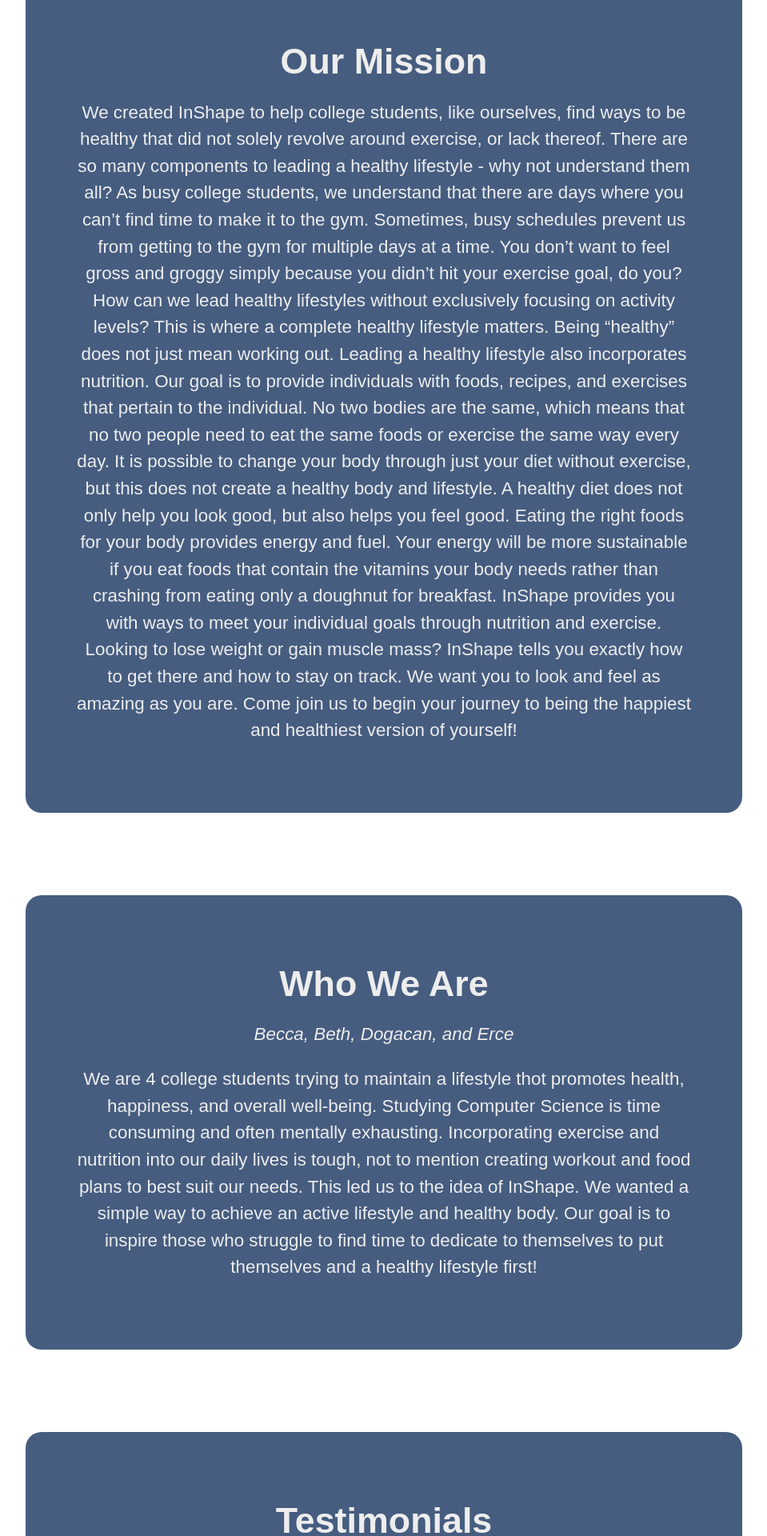
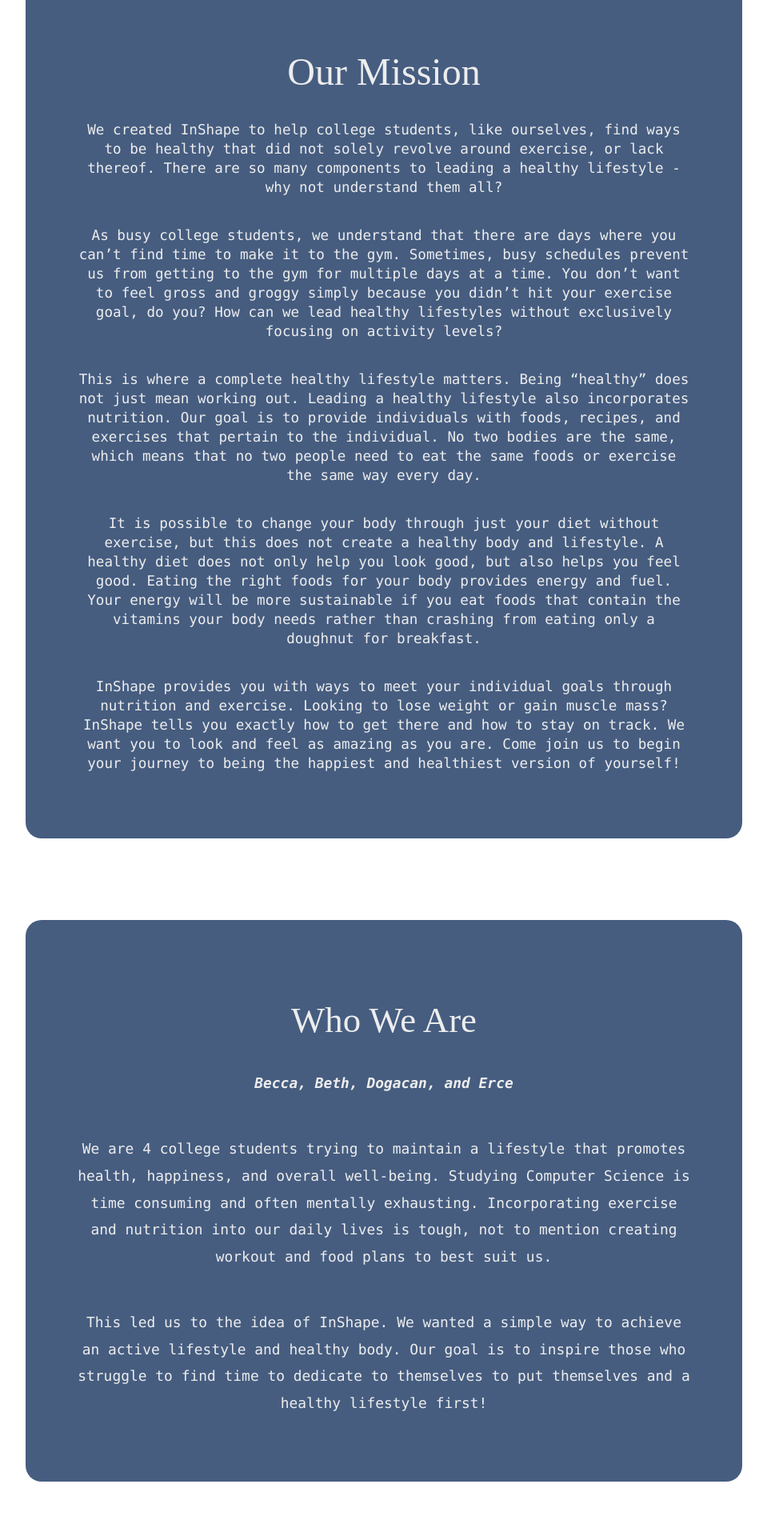
Before and after one commit to rebecca-millerr/InShape, a React (Create React App) app in the folder client/: page / in a window 1280 px wide. Shown: the part 620-2540 px from the top of the page at 80% size, without its empty margins (160-1119 px from the left). Built offline with nearby package versions, Linux system fonts and the light colour scheme.

Commit message:
updated home page and contact page

```diff
--- a/client/src/App.css
+++ b/client/src/App.css
@@ -1,5 +1,5 @@
 p, a, h1, h2, h3, h4, h5, h6 {
-	font-family: 'Raleway', sans-serif;
+	font-family: "Lucida Console", Monaco, monospace;
 }
 
 .Adjuster {
--- a/client/src/Contact.css
+++ b/client/src/Contact.css
@@ -1,3 +1,13 @@
 .Contact {
+    height: 30%;
+    width: 60%;
+    margin: 8% auto;
+    background-color: #465d80;
+    padding: 5%;
+    border-radius: 20px;
+    color: #ededed;
+    font-family: Bradley Hand, cursive;
+    font-size: 1.4em;
+    line-height: 1.5em;
 	text-align: center;
 }
--- a/client/src/Contact.js
+++ b/client/src/Contact.js
@@ -1,7 +1,8 @@
 import React from 'react'
 
+import ContactInformation from './ContactInformation';
+
 import './Contact.css';
-
 
 class Contact extends React.Component {
 	constructor() {
@@ -11,6 +12,7 @@
 	render() {
 		return (
 			<div className = "Contact">
+				<ContactInformation />
 			</div>
 		)
 	}
--- a/client/src/ContactInformation.css
+++ b/client/src/ContactInformation.css
@@ -1,21 +1,39 @@
 .ContactInformation {
-	height: 30%;
+    height: 30%;
     width: 60%;
     margin: 8% auto;
     background-color: #465d80;
     padding: 5%;
     border-radius: 20px;
     color: #ededed;
-    font-size: 1.4em;
     line-height: 1.5em;
 }
 
-.ContactUs {
-	font-size: 2em;
+.ContactHeading {
+    font-family: Bradley Hand, cursive;
+    font-size: 2.6em;
 	text-align: center;
 }
 
-.Information {
-	font-size: 1.4em;
+.ContactHeading2 {
+    font-size: 1.0em;
+    text-align: center;
+    font-family: "Lucida Console", Monaco, monospace;
+    padding-top: 2%;
+}
+
+
+.ContactText {
+    height: 30%;
+    width: 60%;
+    margin: 8% auto;
+    background-color: #465d80;
+    padding: 5%;
+    border-radius: 20px;
+    color: #ededed;
+    font-family: "Lucida Console", Monaco, monospace;
+    font-size: 1.0em;
 	text-align: center;
+    padding-top: 1%;
+    padding-bottom: 0%;
 }
--- a/client/src/MissionStatement.css
+++ b/client/src/MissionStatement.css
@@ -12,5 +12,10 @@
 
 
 .MissionHeading {
+    font-family: Bradley Hand, cursive;
+    font-size: 2em;
+}
 
+.MissionText {
+	font-family: "Lucida Console", Monaco, monospace;
 }
--- a/client/src/OurMission.css
+++ b/client/src/OurMission.css
@@ -6,14 +6,39 @@
     padding: 5%;
     border-radius: 20px;
     color: #ededed;
-    font-size: 1.4em;
     line-height: 1.5em;
 }
 
 .OurMissionHeading {
-
+    font-family: Bradley Hand, cursive;
+    font-size: 3em;
 }
 
-.OurMissionText {
+.OurMissionText1 {
+	font-family: "Lucida Console", Monaco, monospace;
+    font-size: 1.1em;
+}
 
+.OurMissionText2 {
+    font-family: "Lucida Console", Monaco, monospace;
+    font-size: 1.1em;
+    padding-top: 2.4%;
 }
+
+.OurMissionText3 {
+    font-family: "Lucida Console", Monaco, monospace;
+    font-size: 1.1em;
+    padding-top: 2.4%;
+}
+
+.OurMissionText4 {
+    font-family: "Lucida Console", Monaco, monospace;
+    font-size: 1.1em;
+    padding-top: 2.4%;
+}
+
+.OurMissionText5 {
+    font-family: "Lucida Console", Monaco, monospace;
+    font-size: 1.1em;
+    padding-top: 2.4%;
+}
--- a/client/src/OurMission.js
+++ b/client/src/OurMission.js
@@ -10,26 +10,34 @@
     render() {
         return(
             <div className = "OurMission">
-            <h1 className = "OurMissionHeading"> Our Mission </h1>
-                <p className = "OurMissionText">
+            <p className = "OurMissionHeading"> Our Mission </p>
+                <p className = "OurMissionText1">
                 We created InShape to help college students, like ourselves, find ways to be healthy that did not solely revolve around
                 exercise, or lack thereof. There are so many components to leading a healthy lifestyle - why not understand them all?
+                </p>
 
+                <p className = "OurMissionText2">
                 As busy college students, we understand that there are days where you can’t find time to make it to the gym. Sometimes,
                 busy schedules prevent us from getting to the gym for multiple days at a time. You don’t want to feel gross and groggy
                 simply because you didn’t hit your exercise goal, do you? How can we lead healthy lifestyles without exclusively focusing
                 on activity levels?
+                </p>
 
+                <p className = "OurMissionText3">
                 This is where a complete healthy lifestyle matters. Being “healthy” does not just mean working out. Leading a healthy
                 lifestyle also incorporates nutrition. Our goal is to provide individuals with foods, recipes, and exercises that pertain
                 to the individual. No two bodies are the same, which means that no two people need to eat the same foods or exercise the
                 same way every day.
+                </p>
 
+                <p className = "OurMissionText4">
                 It is possible to change your body through just your diet without exercise, but this does not create a healthy body and
                 lifestyle. A healthy diet does not only help you look good, but also helps you feel good. Eating the right foods for your
                 body provides energy and fuel. Your energy will be more sustainable if you eat foods that contain the vitamins your body
                 needs rather than crashing from eating only a doughnut for breakfast.
+                </p>
 
+                <p className = "OurMissionText5">
                 InShape provides you with ways to meet your individual goals through nutrition and exercise. Looking to lose weight or
                 gain muscle mass? InShape tells you exactly how to get there and how to stay on track. We want you to look and feel as
                 amazing as you are. Come join us to begin your journey to being the happiest and healthiest version of yourself!
--- a/client/src/Testimonials.css
+++ b/client/src/Testimonials.css
@@ -12,9 +12,38 @@
 
 
 .TestimonialsHeading {
-
+    font-family: Bradley Hand, cursive;
+    font-size: 2em;
 }
 
-.TestimonialsText {
+.TestimonialsText1 {
+    font-family: "Lucida Console", Monaco, monospace;
+    font-size: 0.8em;
+}
 
+.TestimonialGiver1 {
+    font-family: "Lucida Console", Monaco, monospace;
+    font-size: 0.8em;
 }
+
+.TestimonialsText2 {
+    font-family: "Lucida Console", Monaco, monospace;
+    font-size: 0.8em;
+    padding-top: 5%;
+}
+
+.TestimonialGiver2 {
+    font-family: "Lucida Console", Monaco, monospace;
+    font-size: 0.8em;
+}
+
+.TestimonialsText3 {
+    font-family: "Lucida Console", Monaco, monospace;
+    font-size: 0.8em;
+    padding-top: 5%;
+}
+
+.TestimonialGiver3 {
+    font-family: "Lucida Console", Monaco, monospace;
+    font-size: 0.8em;
+}
--- a/client/src/Testimonials.js
+++ b/client/src/Testimonials.js
@@ -10,24 +10,34 @@
     render() {
         return(
             <div className = "Testimonials">
-            <h1 className = "TestimonialsHeading"> Testimonials </h1>
-                <p className = "TestimonialsText">
+            <p className = "TestimonialsHeading"> Testimonials </p>
+                <p className = "TestimonialsText1">
                 InShape really helped me turn my lifestyle around! I always put my health on the back burner because of how busy I was
                 with academics in college and then with work once I graduated. It wasn’t until a friend mentioned InShape to me that I
                 started to look into the importance of exercise and nutrition. The benefits were too good to ignore, so I started using
                 InShape to create my exercise and nutrition plans. Thanks, InShape!
+                </p>
+                <p className = "TestimonialGiver1">
                 - Caroline
+                </p>
 
+                <p className = "TestimonialsText2">
                 I’m so grateful for InShape. When I finally admitted I needed to make a lifestyle change, I went right to InShape. It
                 helped me combine exercise and nutrition to create a version of myself that I am so proud of! I lost 20 pounds by paying
                 more careful attention to my diet and exercising in ways that focused on more than only cardio. I’ve never looked or felt
                 so good!
+                </p>
+                <p className = "TestimonialGiver2">
                 - Liv
+                </p>
 
+                <p className = "TestimonialsText3">
                 I never thought InShape would change my life. I never even thought nutrition would change me! But using InShape improved
                 my energy levels, productivity, and self-esteem. I’ve never felt this good before! InShape was an enjoyable way to focus
                 on my food choices. It makes it so easy to find recipes that I’ll enjoy and that are good for what my body really needs.
                 I don’t know where I’d be without InShape!
+                </p>
+                <p className = "TestimonialGiver3">
                 - Jack
                 </p>
             </div>
--- a/client/src/WhoWeAre.css
+++ b/client/src/WhoWeAre.css
@@ -11,13 +11,25 @@
 }
 
 .WhoWeAreHeading {
-
+    font-family: Bradley Hand, cursive;
+    font-size: 2em;
 }
 
 .WhoWeAreNames {
 	font-style: italic;
+    font-weight: bold;
+    font-family: "Lucida Console", Monaco, monospace;
+    font-size: 0.8em;
 }
 
-.WhoWeAreText {
+.WhoWeAreText1 {
+    font-family: "Lucida Console", Monaco, monospace;
+    font-size: 0.8em;
+    padding-top: 4%;
+}
 
+.WhoWeAreText2 {
+    font-family: "Lucida Console", Monaco, monospace;
+    font-size: 0.8em;
+    padding-top: 4%;
 }
--- a/client/src/WhoWeAre.js
+++ b/client/src/WhoWeAre.js
@@ -10,15 +10,15 @@
     render() {
         return(
             <div className = "WhoWeAre">
-            <h1 className = "WhoWeAreHeading"> Who We Are </h1>
-               <p className = "WhoWeAreNames">
-                Becca, Beth, Dogacan, and Erce
+            <p className = "WhoWeAreHeading"> Who We Are </p>
+               <p className = "WhoWeAreNames"> Becca, Beth, Dogacan, and Erce </p>
+                <p className = "WhoWeAreText1">
+                We are 4 college students trying to maintain a lifestyle that promotes health, happiness, and overall well-being.
+                Studying Computer Science is time consuming and often mentally exhausting. Incorporating exercise and nutrition into
+                our daily lives is tough, not to mention creating workout and food plans to best suit us.
                 </p>
-                <p className = "WhoWeAreText">
-                We are 4 college students trying to maintain a lifestyle thot promotes health, happiness, and overall well-being.
-                Studying Computer Science is time consuming and often mentally exhausting. Incorporating exercise and nutrition into
-                our daily lives is tough, not to mention creating workout and food plans to best suit our needs. This led us to the
-                idea of InShape. We wanted a simple way to achieve an active lifestyle and healthy body. Our goal is to inspire those
+                <p className = "WhoWeAreText2">
+                This led us to the idea of InShape. We wanted a simple way to achieve an active lifestyle and healthy body. Our goal is to inspire those
                 who struggle to find time to dedicate to themselves to put themselves and a healthy lifestyle first!
                 </p>
             </div>
```
Also changed, not shown: client/src/ContactInformation.js (+5 -4 lines).
